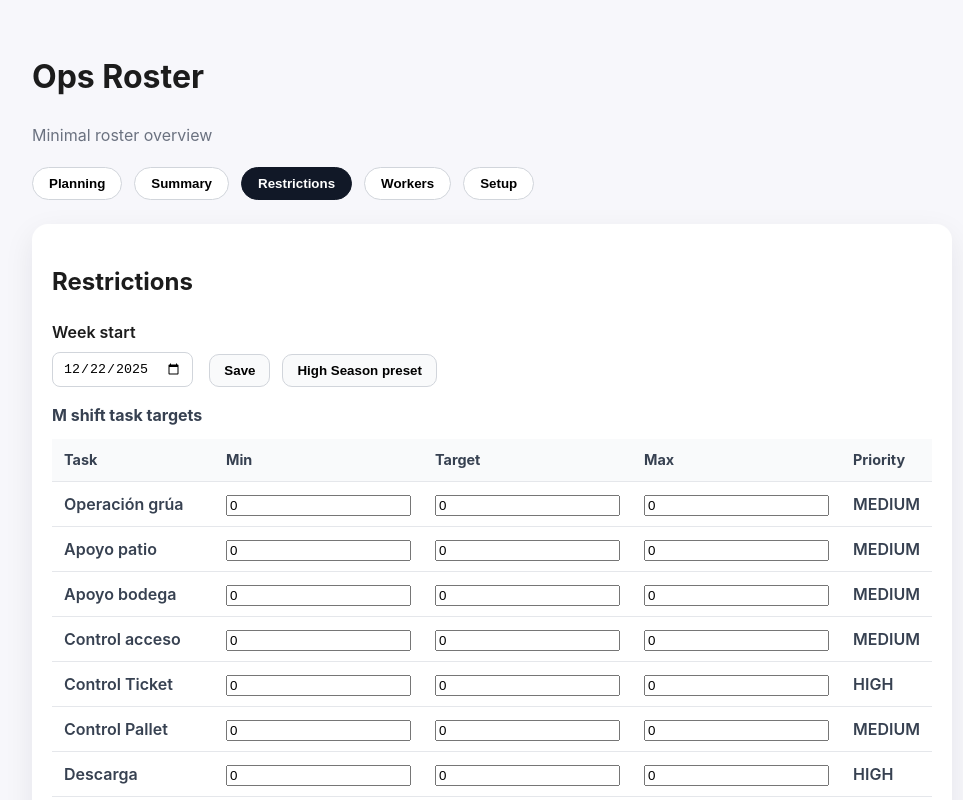
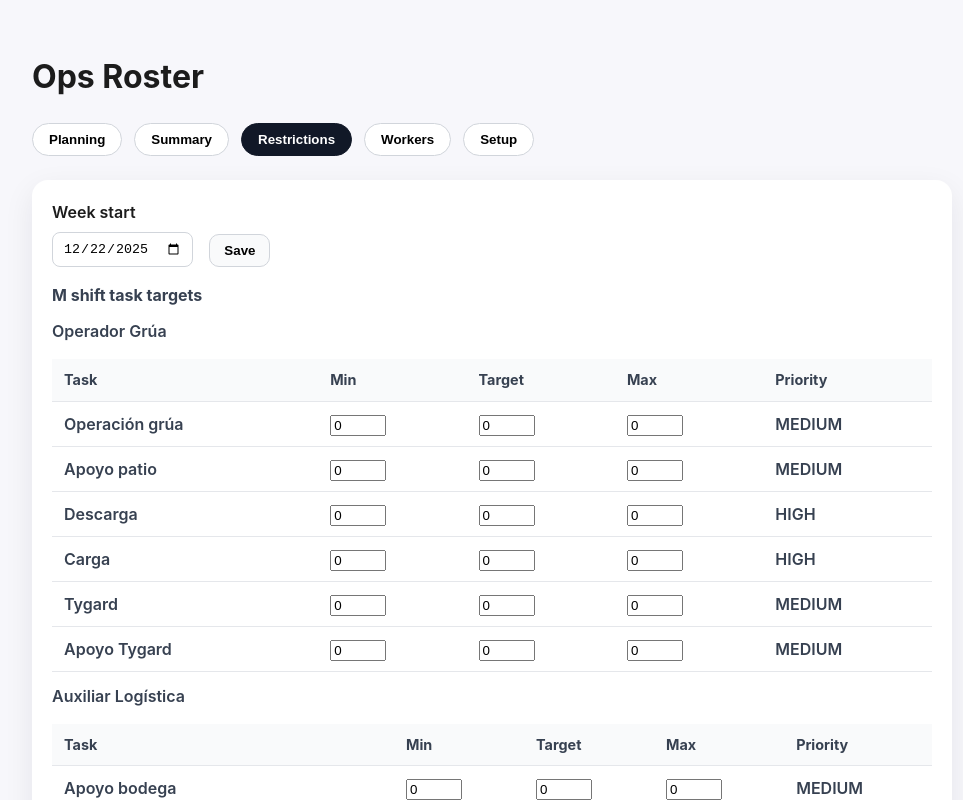
Before and after one commit to cabp393/ops-roster, a React (Vite) app: page / in a window 1280 px wide. Both pictures are taken after a click on the button "Restrictions". Shown: the top 800 px of the page, without its empty margins (148-1111 px from the left). Built offline with nearby package versions, Linux system fonts and the light colour scheme.

Commit message:
Group restriction tasks by role

```diff
--- a/src/App.tsx
+++ b/src/App.tsx
@@ -15,7 +15,6 @@ export function App() {
     <div className="app">
       <header className="header">
         <h1>Ops Roster</h1>
-        <p className="subtitle">Minimal roster overview</p>
       </header>
       <Tabs activeTab={activeTab} onChange={setActiveTab} />
       <main className="content">
--- a/src/pages/PlanningPage.tsx
+++ b/src/pages/PlanningPage.tsx
@@ -219,7 +219,6 @@ export function PlanningPage() {
 
   return (
     <section>
-      <h2>Planning</h2>
       <div className="planning-controls">
         <label className="field">
           Week start
--- a/src/pages/RestrictionsPage.tsx
+++ b/src/pages/RestrictionsPage.tsx
@@ -1,7 +1,7 @@
 import { useEffect, useMemo, useState } from 'react'
 import { SHIFTS } from '../data/mock'
-import { getRestrictions, getTasks, setRestrictions } from '../lib/storage'
-import type { Restrictions, Shift, Task } from '../types'
+import { getRestrictions, getRoles, getTasks, setRestrictions } from '../lib/storage'
+import type { Restrictions, Role, Shift, Task } from '../types'
 
 const fallbackWeekStart = '2025-12-29'
 
@@ -66,13 +66,19 @@ function ensureTaskTargets(restrictions: Restrictions, tasks: Task[]) {
   return next
 }
 
+const compactInputStyle = {
+  width: '56px',
+}
+
 export function RestrictionsPage() {
   const [weekStart, setWeekStart] = useState(getDefaultWeekStart)
+  const [roles, setRoles] = useState<Role[]>([])
   const [tasks, setTasks] = useState<Task[]>([])
   const [restrictions, setRestrictionsState] = useState<Restrictions | null>(null)
   const [savedLabel, setSavedLabel] = useState<string | null>(null)
 
   useEffect(() => {
+    setRoles(getRoles())
     setTasks(getTasks())
   }, [])
 
@@ -84,7 +90,15 @@ export function RestrictionsPage() {
     setSavedLabel(existing ? 'Loaded' : null)
   }, [weekStart, tasks])
 
+  const activeRoles = useMemo(() => roles.filter((role) => role.isActive), [roles])
   const activeTasks = useMemo(() => tasks.filter((task) => task.isActive), [tasks])
+
+  const tasksByRole = useMemo(() => {
+    return activeRoles.map((role) => ({
+      role,
+      tasks: activeTasks.filter((task) => task.allowedRoleCodes.includes(role.code)),
+    }))
+  }, [activeRoles, activeTasks])
 
   function updateTaskTarget(
     shift: Shift,
@@ -93,6 +107,7 @@ export function RestrictionsPage() {
     value: number,
   ) {
     if (!restrictions) return
+    const clampedValue = Math.max(0, Math.min(99, value))
     setRestrictionsState({
       ...restrictions,
       demand: {
@@ -103,7 +118,7 @@ export function RestrictionsPage() {
             ...restrictions.demand.tasks[shift],
             [taskId]: {
               ...restrictions.demand.tasks[shift][taskId],
-              [field]: value,
+              [field]: clampedValue,
             },
           },
         },
@@ -117,31 +132,9 @@ export function RestrictionsPage() {
     setSavedLabel(`Saved ${new Date().toLocaleTimeString()}`)
   }
 
-  function handleHighSeasonPreset() {
-    if (!restrictions) return
-    const coreTasks = ['task-descarga', 'task-carga']
-    const next = { ...restrictions, profileName: 'High Season' }
-    SHIFTS.forEach((shift) => {
-      coreTasks.forEach((taskId) => {
-        if (next.demand.tasks[shift][taskId]) {
-          next.demand.tasks[shift][taskId] = {
-            ...next.demand.tasks[shift][taskId],
-            min: 10,
-            target: 10,
-            max: 12,
-          }
-        }
-      })
-    })
-
-    setRestrictionsState(next)
-    setSavedLabel('High Season preset applied')
-  }
-
   if (!restrictions) {
     return (
       <section>
-        <h2>Restrictions</h2>
         <p className="summary">Loading restrictions...</p>
       </section>
     )
@@ -149,7 +142,6 @@ export function RestrictionsPage() {
 
   return (
     <section>
-      <h2>Restrictions</h2>
       <div className="planning-controls">
         <label className="field">
           Week start
@@ -163,15 +155,18 @@ export function RestrictionsPage() {
           <button type="button" onClick={handleSave}>
             Save
           </button>
-          <button type="button" onClick={handleHighSeasonPreset}>
-            High Season preset
-          </button>
         </div>
       </div>
       {savedLabel ? <p className="summary">{savedLabel}</p> : null}
       {SHIFTS.map((shift) => (
         <div key={shift} className="summary" style={{ marginTop: '1rem' }}>
           <strong>{shift} shift task targets</strong>
+          {tasksByRole.map(({ role, tasks: roleTasks }) => (
+            <div key={`${shift}-${role.code}`} style={{ marginTop: '0.75rem' }}>
+              <div style={{ fontWeight: 600, marginBottom: '0.25rem' }}>{role.name}</div>
+              {roleTasks.length === 0 ? (
+                <p className="summary">No tasks for this role.</p>
+              ) : (
                 <div className="table-wrap">
                   <table>
                     <thead>
@@ -184,7 +179,7 @@ export function RestrictionsPage() {
                       </tr>
                     </thead>
                     <tbody>
-                {activeTasks.map((task) => {
+                      {roleTasks.map((task) => {
                         const target = restrictions.demand.tasks[shift][task.id] ?? {
                           min: 0,
                           target: 0,
@@ -192,12 +187,16 @@ export function RestrictionsPage() {
                           priority: task.priority,
                         }
                         return (
-                    <tr key={`${shift}-${task.id}`}>
+                          <tr key={`${shift}-${role.code}-${task.id}`}>
                             <td>{task.name}</td>
                             <td>
                               <input
                                 type="number"
+                                min={0}
+                                max={99}
+                                inputMode="numeric"
                                 value={target.min}
+                                style={compactInputStyle}
                                 onChange={(event) =>
                                   updateTaskTarget(shift, task.id, 'min', Number(event.target.value))
                                 }
@@ -206,7 +205,11 @@ export function RestrictionsPage() {
                             <td>
                               <input
                                 type="number"
+                                min={0}
+                                max={99}
+                                inputMode="numeric"
                                 value={target.target}
+                                style={compactInputStyle}
                                 onChange={(event) =>
                                   updateTaskTarget(shift, task.id, 'target', Number(event.target.value))
                                 }
@@ -215,7 +218,11 @@ export function RestrictionsPage() {
                             <td>
                               <input
                                 type="number"
+                                min={0}
+                                max={99}
+                                inputMode="numeric"
                                 value={target.max}
+                                style={compactInputStyle}
                                 onChange={(event) =>
                                   updateTaskTarget(shift, task.id, 'max', Number(event.target.value))
                                 }
@@ -228,6 +235,9 @@ export function RestrictionsPage() {
                     </tbody>
                   </table>
                 </div>
+              )}
+            </div>
+          ))}
         </div>
       ))}
     </section>
--- a/src/pages/SetupPage.tsx
+++ b/src/pages/SetupPage.tsx
@@ -68,7 +68,6 @@ export function SetupPage() {
 
   return (
     <section>
-      <h2>Setup</h2>
       <div className="summary">
         <strong>Roles manager</strong>
       </div>
--- a/src/pages/SummaryPage.tsx
+++ b/src/pages/SummaryPage.tsx
@@ -84,7 +84,6 @@ export function SummaryPage() {
 
   return (
     <section>
-      <h2>Summary</h2>
       <div className="planning-controls">
         <label className="field">
           Week start
--- a/src/pages/WorkersPage.tsx
+++ b/src/pages/WorkersPage.tsx
@@ -16,7 +16,6 @@ export function WorkersPage() {
 
   return (
     <section>
-      <h2>Workers</h2>
       <div className="table-wrap">
         <table>
           <thead>
```
Lines whose indentation alone changed are shown as unchanged.
